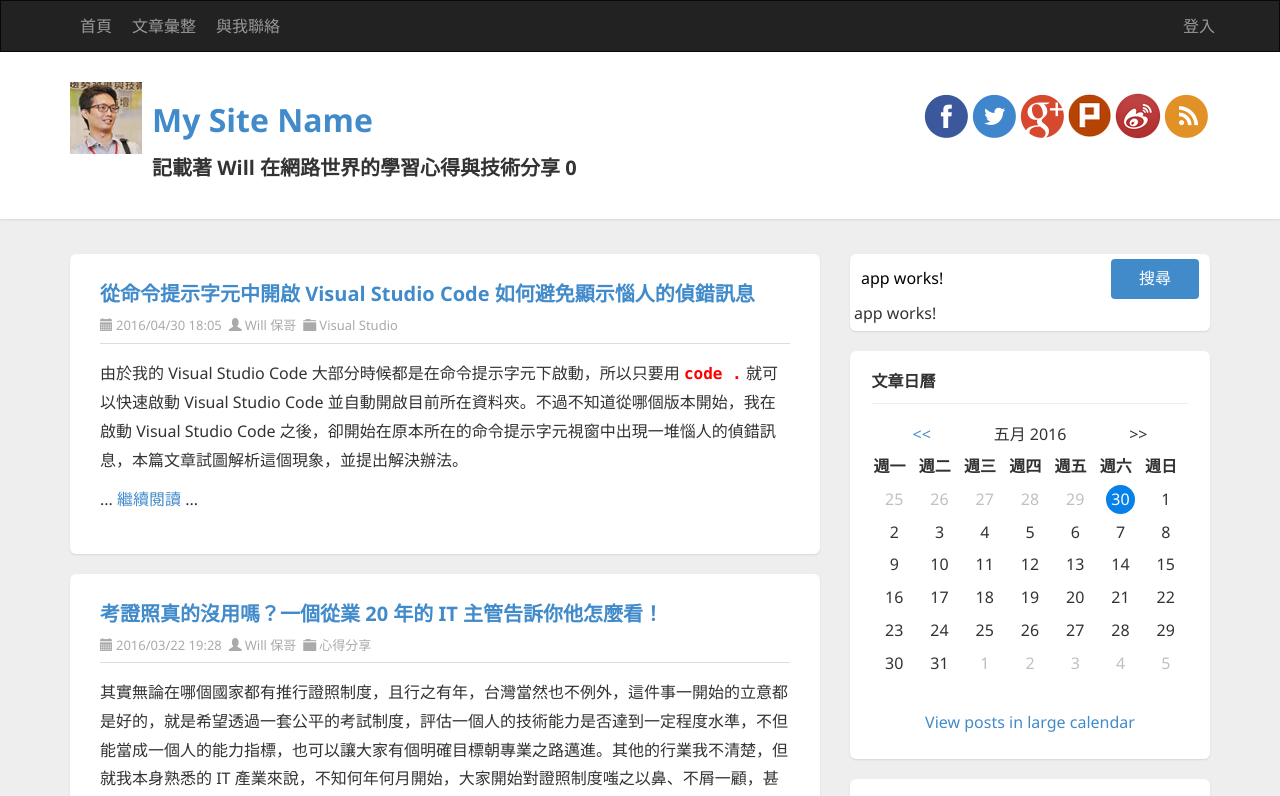
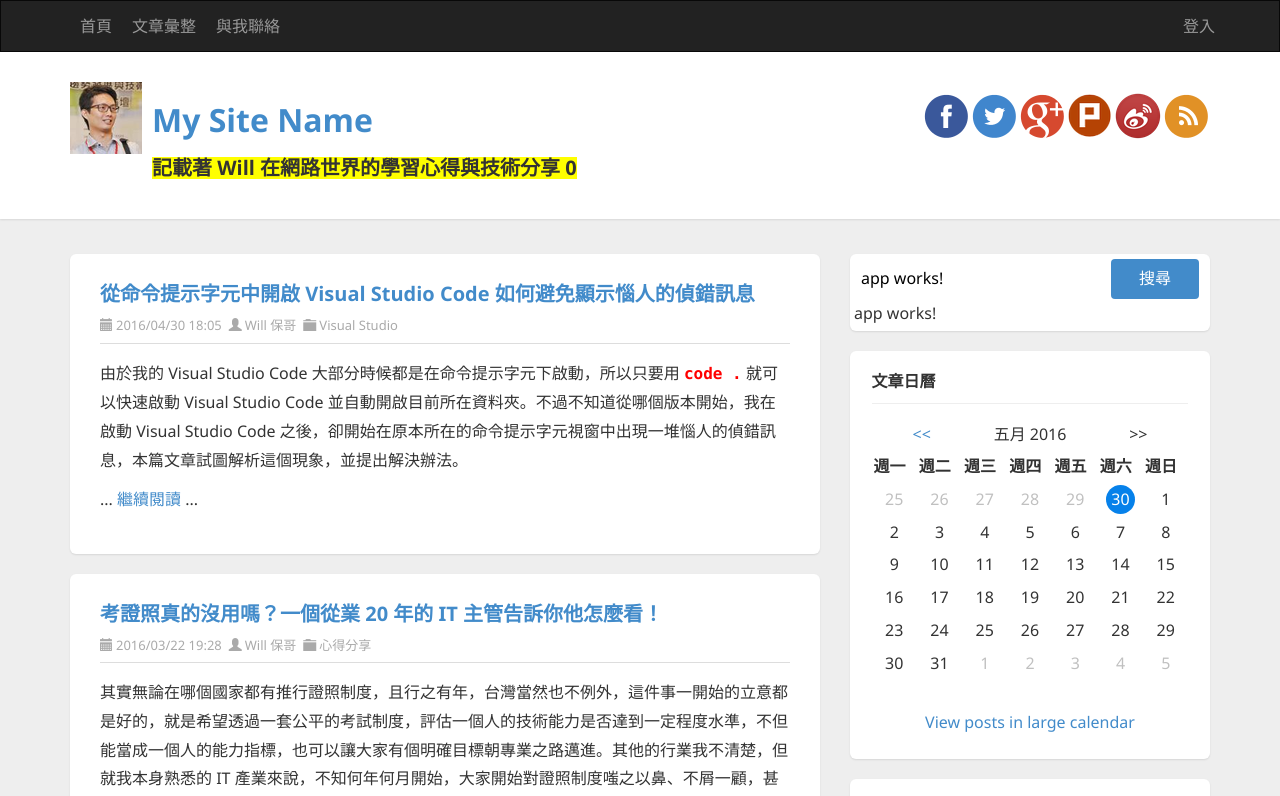
Before and after one commit to coolrare/demo0510, an Angular app: page / in a window 1280 px wide. Shown: the top 796 px of the page. Built offline with nearby package versions, Linux system fonts and the light colour scheme.

Commit message:
示範 ngClass 的用法 1

```diff
--- a/src/app/header/header.component.css
+++ b/src/app/header/header.component.css
@@ -0,0 +1,3 @@
+.highlight {
+  background-color: yellow;
+}
--- a/src/app/header/header.component.html
+++ b/src/app/header/header.component.html
@@ -30,7 +30,7 @@
 
       <div class="pull-left">
         <h1><a href="http://blog.miniasp.com/">{{sitename}}</a></h1>
-        <h3>記載著 Will 在網路世界的學習心得與技術分享 {{counter}}</h3>
+        <h3 [ngClass]="{highlight: counter % 2 == 0}">記載著 Will 在網路世界的學習心得與技術分享 {{counter}}</h3>
       </div>
 
       <div id="social-icons" class="pull-right social-icon">
```
